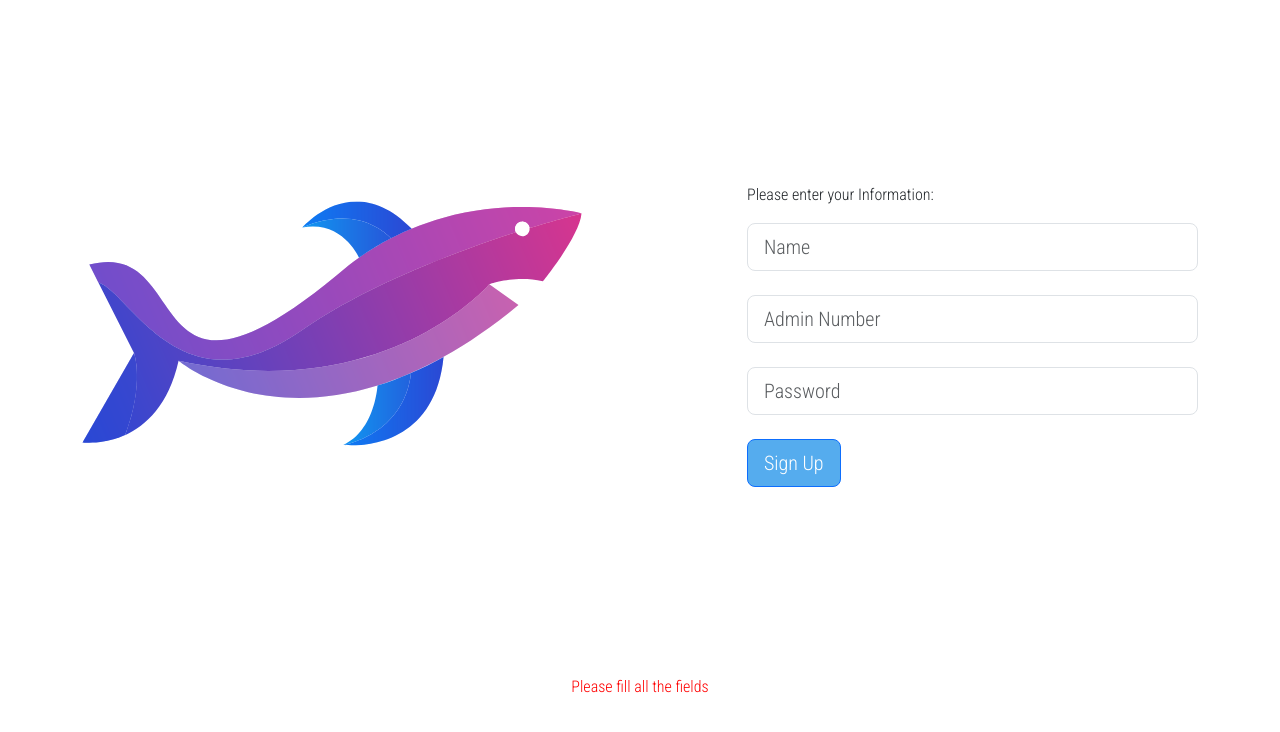
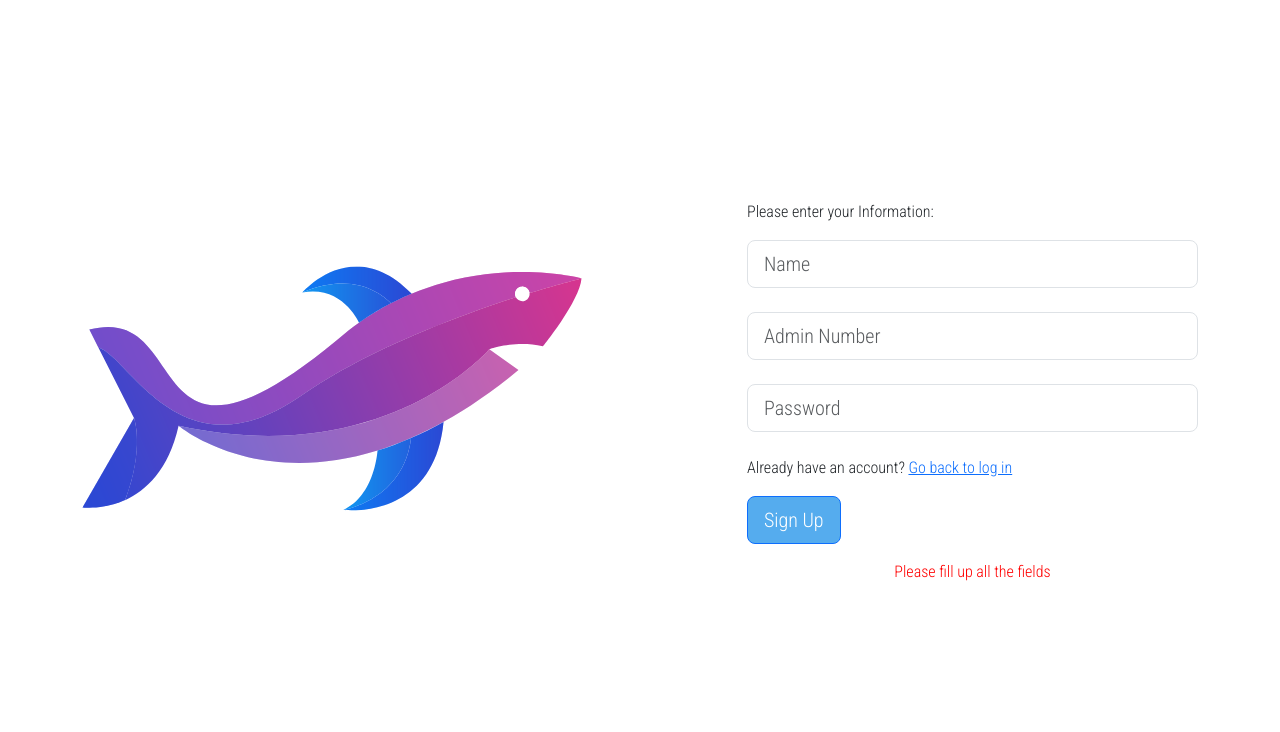
Before and after one commit to REHXZ/Memory_game, a plain HTML site: page signup.html in a window 1280 px wide. Both pictures are taken after a click on the button "Sign Up". Drawn offline with nearby package versions, Linux system fonts and the light colour scheme.

Commit message:
made some changes to the sign up index
uhhh yes

```diff
--- a/JS/sign_up.js
+++ b/JS/sign_up.js
@@ -9,7 +9,11 @@ sign_up.addEventListener("click", function() {
   const passwd = sign_up_passwd.value.trim();
   const admin = sign_up_admin.value.trim();
   const name = sign_up_name.value.trim();
-  if(passwd == undefined || passwd == null || passwd == "" || admin == undefined || admin == null || admin == "" || name == undefined || name == null || name == "") {
-    alert.textContent = "Please fill all the fields";
+  if(passwd == undefined || passwd == null || passwd == "" || admin == undefined || admin == null || admin == "" || name == undefined || name == null || name == "" || admin.length != 7) {
+    alert.textContent = "Please fill up all the fields";
+  }
+  else{
+    alert.textContent = "";
+    window.location.href = "Main.html"
   }
 });
--- a/signup.html
+++ b/signup.html
@@ -32,12 +32,11 @@
             <div class="form-outline mb-4">
               <input type="password" id="sign-up-passwd" class="form-control form-control-lg input-field" placeholder="Password"/>
             </div>
-
+            <p>Already have an account? <a href="/index.html">Go back to log in</a></p>
             <!-- Sign up and Login button -->
             <button id="sign-up-page-btn" class="btn btn-primary btn-lg btn-block"   style="background-color: #55acee;">Sign Up</button>
-
+            <p id="alert-message" style="color: red;" class="pt-3 text-center"></p>
             </div>
-            <p id="alert-message" style="color: red;" class="pt-3 text-center"></p>
         </div>
       </div>
     </div>
```
